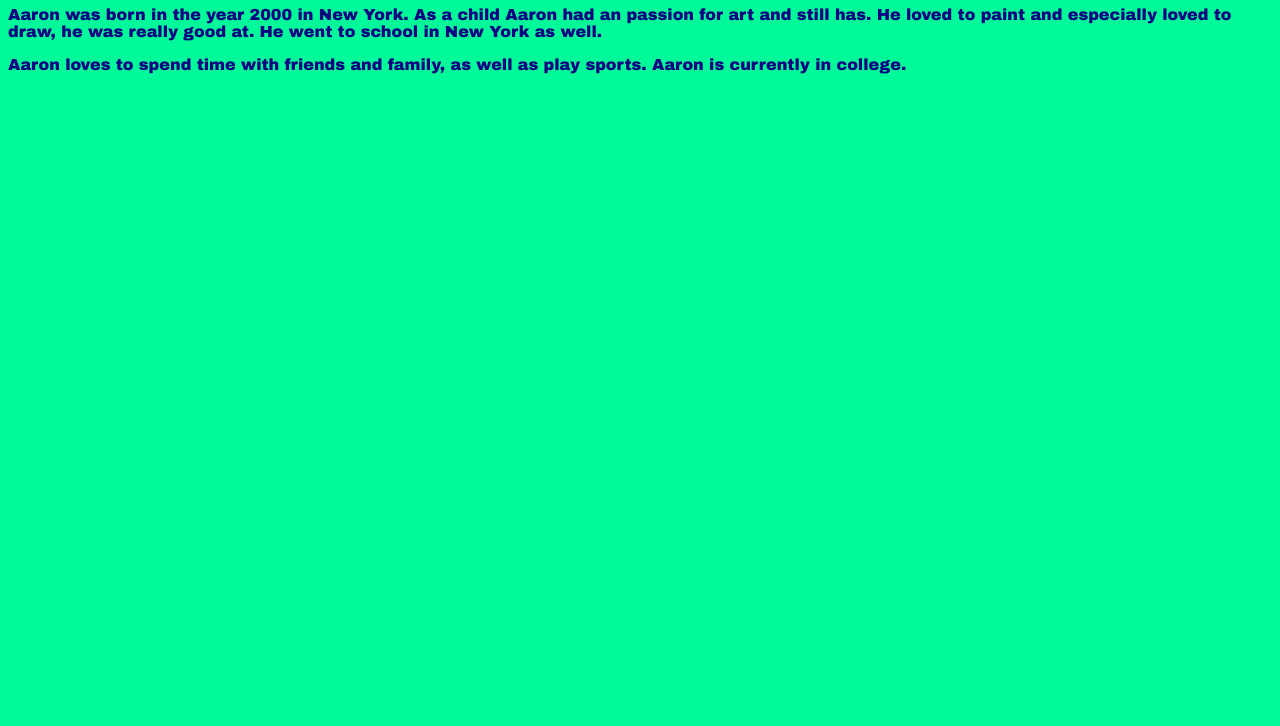
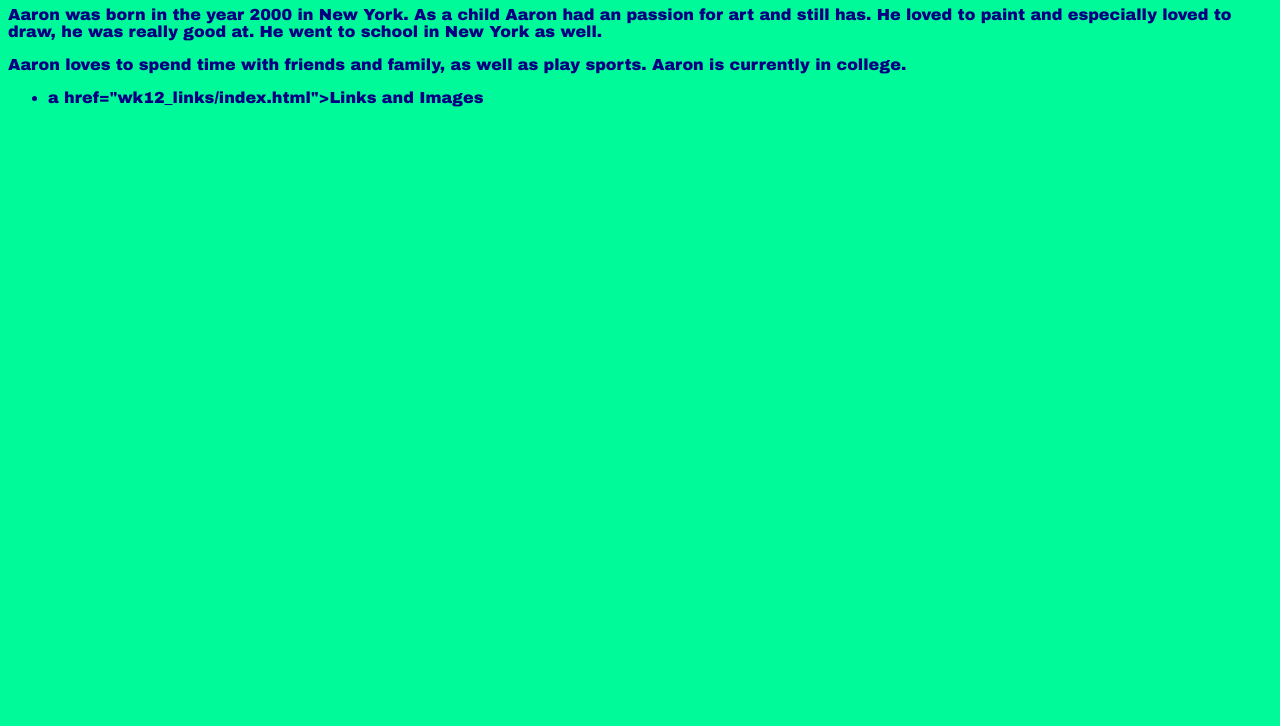
Before and after one commit to Aaron0002/MMP100, a plain HTML site: page index.html in a window 1280 px wide. Shown: the part 74-800 px from the top of the page. Drawn offline with Linux system fonts and the light colour scheme.

Commit message:
added link to site

```diff
--- a/index.html
+++ b/index.html
@@ -22,5 +22,9 @@
 	<p>Aaron was born in the year 2000 in New York. As a child Aaron had an passion for
 	art and still has. He loved to paint and especially loved to draw, he was really good at. He went to school in New York as well. </p>
 	<p>Aaron loves to spend time with friends and family, as well as play sports. Aaron is currently in college.</p>
+
+	<ul>
+		<li>a href="wk12_links/index.html">Links and Images</li>
+	</ul>
   </body>
 </html>
```
